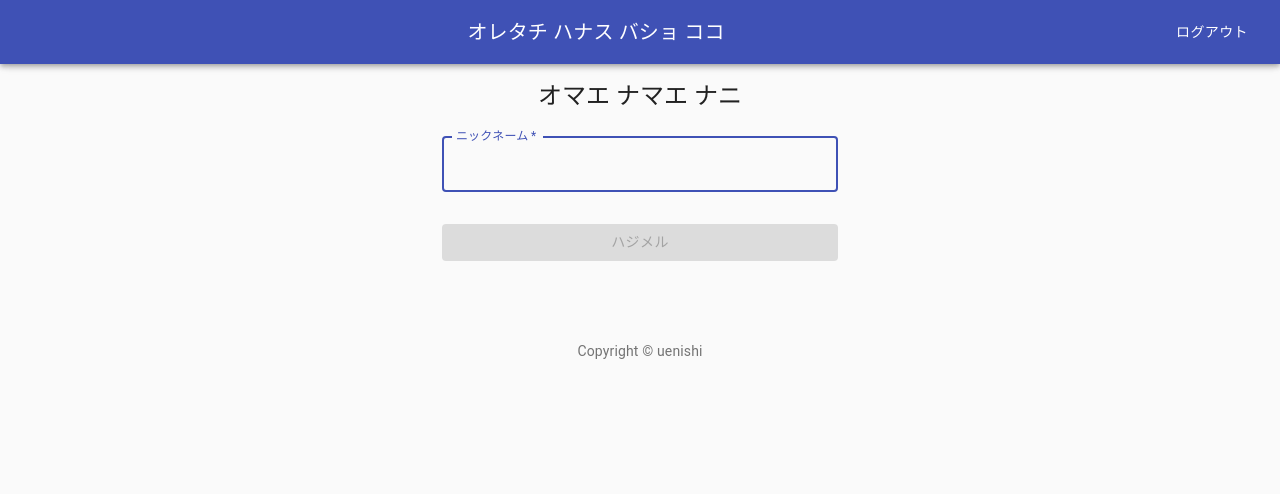
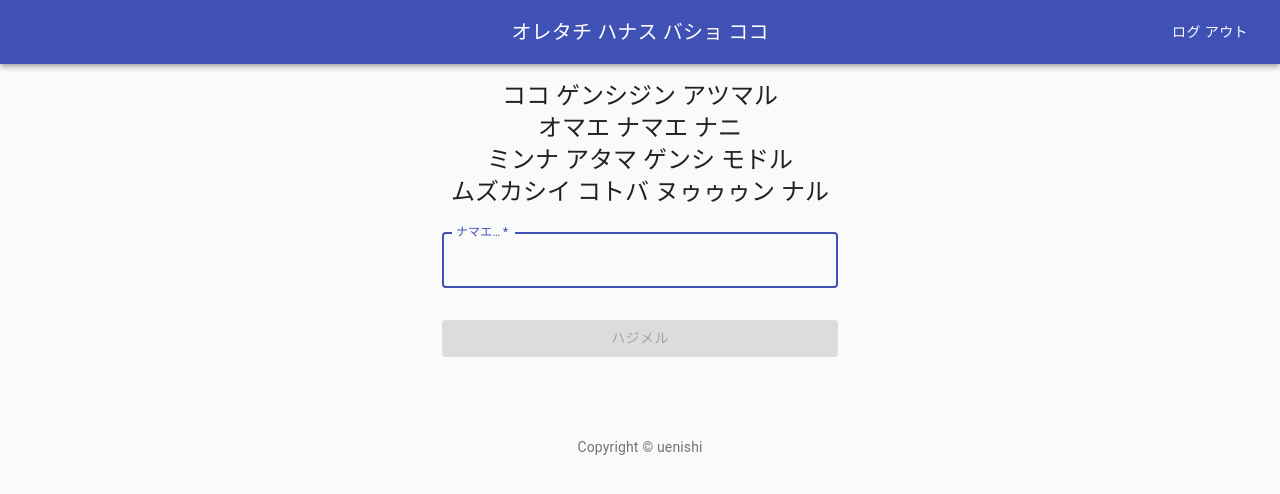
Before and after one commit to KeitaUenishi/chatApp, a React (Create React App) app: page / in a window 1280 px wide. Shown: the top 494 px of the page. Built offline with nearby package versions, Linux system fonts and the light colour scheme; no server answers; sample sign-in values are in the browser's storage.

Commit message:
complete build and deploy

```diff
--- a/package.json
+++ b/package.json
@@ -37,6 +37,6 @@
     ]
   },
   "devDependencies": {
-    "firebase-tools": "8.12.1"
+    "firebase-tools": "^10.1.2"
   }
 }
--- a/src/components/NameInputForm.js
+++ b/src/components/NameInputForm.js
@@ -26,7 +26,13 @@ export const NameInputForm = ({ setName }) => {
       <CssBaseline />
       <div className={classes.paper}>
         <Typography component="h1" variant="h5">
-          オマエ ナマエ ナニ
+          <div className={classes.text}>
+            ココ ゲンシジン アツマル<br/>
+            オマエ ナマエ ナニ<br/>
+            ミンナ アタマ ゲンシ モドル<br/>
+            ムズカシイ コトバ ヌゥゥゥン ナル<br/>
+          </div>
+
         </Typography>
         <form
           className={classes.form}
@@ -38,7 +44,7 @@ export const NameInputForm = ({ setName }) => {
             required
             fullWidth
             id="name"
-            label="ニックネーム"
+            label="ナマエ…"
             name="name"
             autoFocus
             onChange={(e) => setString(e.target.value)}
--- a/src/components/common/Copyright.js
+++ b/src/components/common/Copyright.js
@@ -7,7 +7,7 @@ export const Copyright = () => {
     <Typography variant="body2" color="textSecondary" align="center">
       {'Copyright © '}
       <LinkOther color="inherit"
-            href="https://uenishi.cloud/"
+            href="https://www.youtube.com/watch?v=xgd5Mt25koI"
             target="_blank"
             rel="noopener">
         uenishi
--- a/src/components/common/Header.js
+++ b/src/components/common/Header.js
@@ -17,6 +17,8 @@ const useStyles = makeStyles((theme) => ({
   },
   title: {
     flexGrow: 1,
+    position: 'relative',
+    left: '2.3em',
   },
 }));
 
@@ -36,7 +38,7 @@ export const Header = () => {
           <Typography variant="h6" align="center" className={classes.title}>
             オレタチ ハナス バショ ココ
           </Typography>
-          <Button color="inherit" onClick={handleLogout}>ログアウト</Button>
+          <Button color="inherit" onClick={handleLogout}>ログ アウト</Button>
         </Toolbar>
       </AppBar>
     </div>
--- a/src/components/styles/ImputFormStyles.js
+++ b/src/components/styles/ImputFormStyles.js
@@ -8,6 +8,9 @@ export const ImputFormStyles = makeStyles((theme) => ({
     display: 'flex',
     flexDirection: 'column',
     alignItems: 'center',
+  },
+  text : {
+    textAlign: 'center',
   },
   avatar: {
     margin: theme.spacing(1),
```
Also changed, not shown: 1 other file (tests, documents, lock files or other folders).
